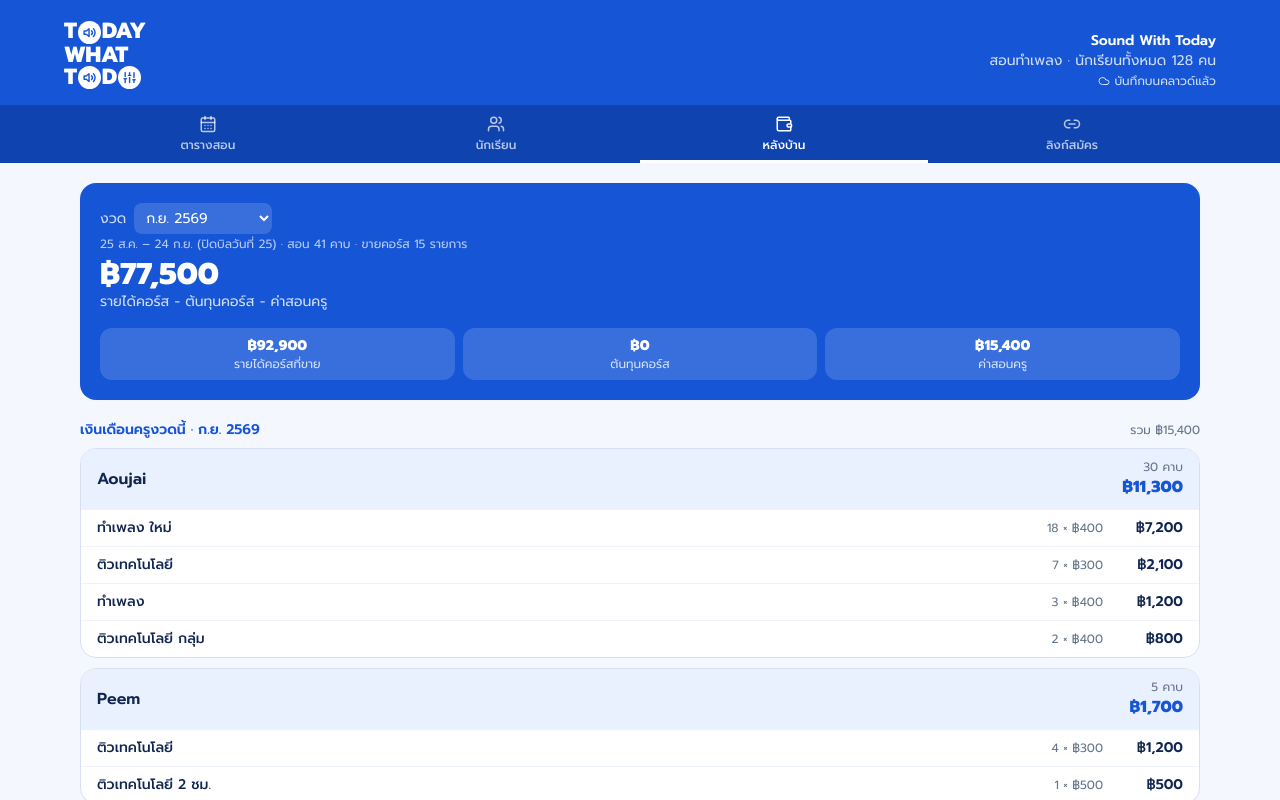
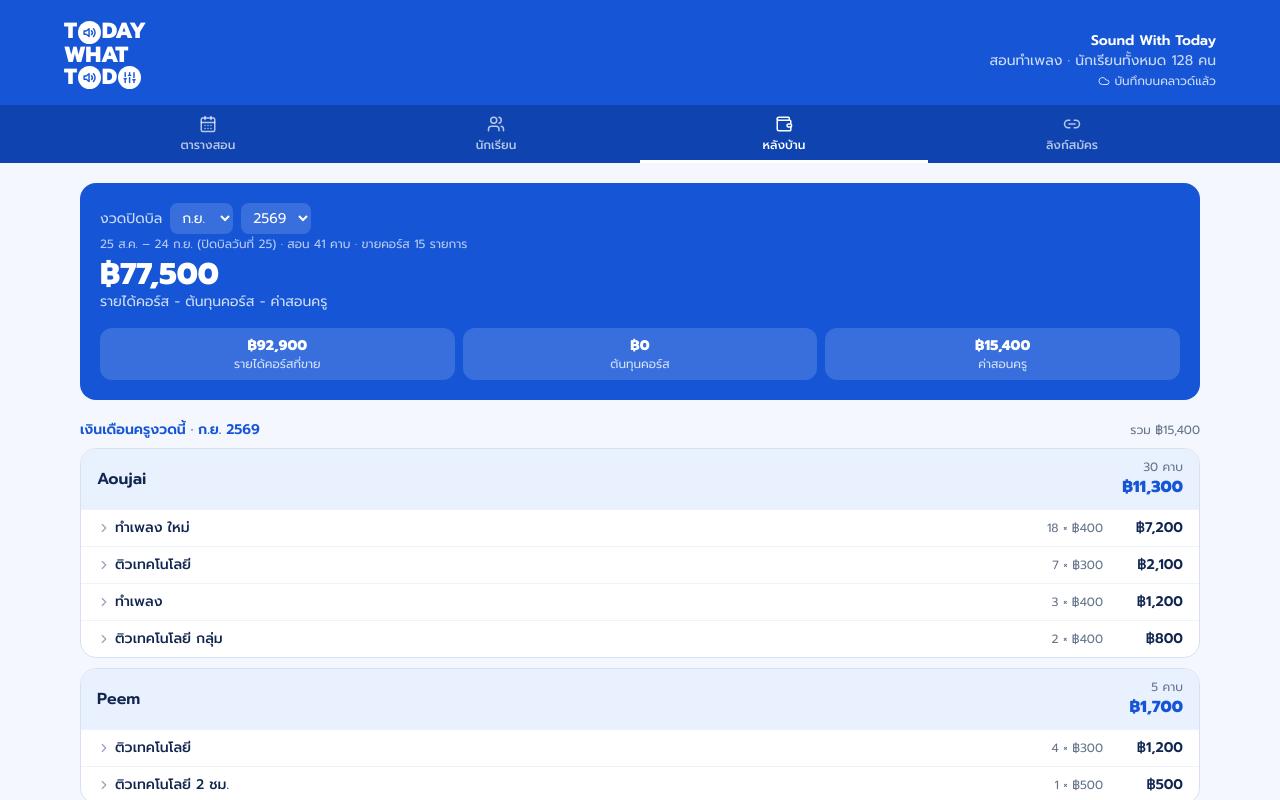
Before and after one commit to todaywhattodojob02-jpg/Todaywhattodo, a React (Vite) app in the folder site/: page / in a window 1280 px wide. Both pictures are taken after a click on the button "หลังบ้าน". Shown: the top 800 px of the page. Built offline with nearby package versions, Linux system fonts and the light colour scheme; no server answers; the database is empty.

Commit message:
Add files via upload

```diff
--- a/site/src/App.jsx
+++ b/site/src/App.jsx
@@ -949,8 +949,8 @@ function Admin({ students, sessions, courses, setCourses, teachers, onAddTeacher
     const byCourse = {};
     mine.forEach((s) => {
       const k = s.course || "(ไม่ระบุคอร์ส)";
-      if (!byCourse[k]) byCourse[k] = { count: 0, rate: rateOf(s.course), pay: 0 };
-      byCourse[k].count += 1; byCourse[k].pay += rateOf(s.course);
+      if (!byCourse[k]) byCourse[k] = { count: 0, rate: rateOf(s.course), pay: 0, items: [] };
+      byCourse[k].count += 1; byCourse[k].pay += rateOf(s.course); byCourse[k].items.push(s);
     });
     return { ...t, taught: mine.length, pay: mine.reduce((a, s) => a + rateOf(s.course), 0), byCourse: Object.entries(byCourse).sort((a, b) => b[1].pay - a[1].pay) };
   }).filter((t) => t.taught > 0 || t.status === "Active");
@@ -974,13 +974,18 @@ function Admin({ students, sessions, courses, setCourses, teachers, onAddTeacher
 
   const lost = students.map((st) => ({ st, ...pool.get(st.id) })).filter((x) => x.forfeited.length > 0);
   const poolTotal = lost.reduce((a, x) => a + x.amount, 0);
+  const [openRow, setOpenRow] = useState(null); // `${teacherId}|${course}`
+  const nameOf = (id) => { const st = students.find((x) => x.id === id); return st ? `${st.nick}${st.first ? "-" + st.first : ""}` : id; };
 
   return (
     <div className="space-y-5">
       <section className="rounded-2xl p-5 text-white" style={{ background: BLUE }}>
-        <div className="flex flex-wrap items-center gap-2 text-sm text-white/80">งวด
-          <select value={ym} onChange={(e) => setYm(e.target.value)} className="rounded-lg px-2 py-1 text-sm" style={{ ...font, background: "rgba(255,255,255,.15)", color: "#fff" }}>
-            {periods.map((m) => <option key={m} value={m} style={{ color: INK }}>{periodLabel(m)}</option>)}
+        <div className="flex flex-wrap items-center gap-2 text-sm text-white/80">งวดปิดบิล
+          <select value={ym.split("-")[1]} onChange={(e) => setYm(`${ym.split("-")[0]}-${e.target.value}`)} className="rounded-lg px-2 py-1 text-sm" style={{ ...font, background: "rgba(255,255,255,.15)", color: "#fff" }}>
+            {TH_MONTH.map((m, i) => <option key={i} value={String(i).padStart(2, "0")} style={{ color: INK }}>{m}</option>)}
+          </select>
+          <select value={ym.split("-")[0]} onChange={(e) => setYm(`${e.target.value}-${ym.split("-")[1]}`)} className="rounded-lg px-2 py-1 text-sm" style={{ ...font, background: "rgba(255,255,255,.15)", color: "#fff" }}>
+            {[...new Set([...periods.map((pp) => pp.split("-")[0]), String(today.getFullYear())])].sort().reverse().map((y) => <option key={y} value={y} style={{ color: INK }}>{Number(y) + 543}</option>)}
           </select>
         </div>
         <div className="mt-0.5 text-xs text-white/70">{dmy(pStart)} – {dmy(new Date(pEnd.getTime() - 86400000))} (ปิดบิลวันที่ 25) · สอน {inMonth.length} คาบ · ขายคอร์ส {buys.length} รายการ</div>
@@ -1005,13 +1010,33 @@ function Admin({ students, sessions, courses, setCourses, teachers, onAddTeacher
                 <div className="flex-1 font-semibold" style={{ color: INK }}>{t.name}</div>
                 <div className="text-right"><div className="text-xs text-slate-500">{t.taught} คาบ</div><div className="font-bold" style={{ color: BLUE }}>{baht(t.pay)}</div></div>
               </div>
-              {t.byCourse.map(([course, info], i) => (
-                <div key={course} className="flex items-center px-4 py-2 text-sm" style={{ borderTop: "1px solid #EEF2FA" }}>
-                  <div className="flex-1"><span className="font-medium">{course}</span></div>
-                  <div className="w-28 text-right text-xs text-slate-500">{info.count} × {baht(info.rate)}</div>
-                  <div className="w-20 text-right font-semibold">{baht(info.pay)}</div>
-                </div>
-              ))}
+              {t.byCourse.map(([course, info]) => {
+                const key = `${t.id}|${course}`;
+                const open = openRow === key;
+                return (
+                  <div key={course} style={{ borderTop: "1px solid #EEF2FA" }}>
+                    <button onClick={() => setOpenRow(open ? null : key)} className="flex w-full items-center px-4 py-2 text-left text-sm">
+                      <ChevronRight size={14} className="mr-1 shrink-0 text-slate-400" style={{ transform: open ? "rotate(90deg)" : "none", transition: "transform .15s" }} />
+                      <div className="flex-1"><span className="font-medium">{course}</span></div>
+                      <div className="w-28 text-right text-xs text-slate-500">{info.count} × {baht(info.rate)}</div>
+                      <div className="w-20 text-right font-semibold">{baht(info.pay)}</div>
+                    </button>
+                    {open && (
+                      <div className="px-4 pb-2" style={{ background: "#FAFBFF" }}>
+                        {info.items.slice().sort((a, b) => a.at - b.at).map((s, k) => (
+                          <button key={s.id} onClick={() => onPick(s.studentId)} className="flex w-full items-center gap-2 py-1 text-left text-xs" style={k ? { borderTop: "1px solid #EEF2FA" } : {}}>
+                            <span className="w-24 shrink-0 text-slate-500">{thDate(s.at)}</span>
+                            <span className="w-12 shrink-0 text-slate-500">{s.noTime ? "" : thTime(s.at)}</span>
+                            <span className="flex-1 font-medium" style={{ color: INK }}>{nameOf(s.studentId)}</span>
+                            {s.origTeacher && <span className="rounded px-1" style={{ background: "#FFF3D6", color: "#7A4B00" }}>สอนแทน</span>}
+                            <span className="text-slate-400">{baht(info.rate)}</span>
+                          </button>
+                        ))}
+                      </div>
+                    )}
+                  </div>
+                );
+              })}
             </div>
           ))}
           {payroll.filter((t) => t.taught > 0).length === 0 && (
```
